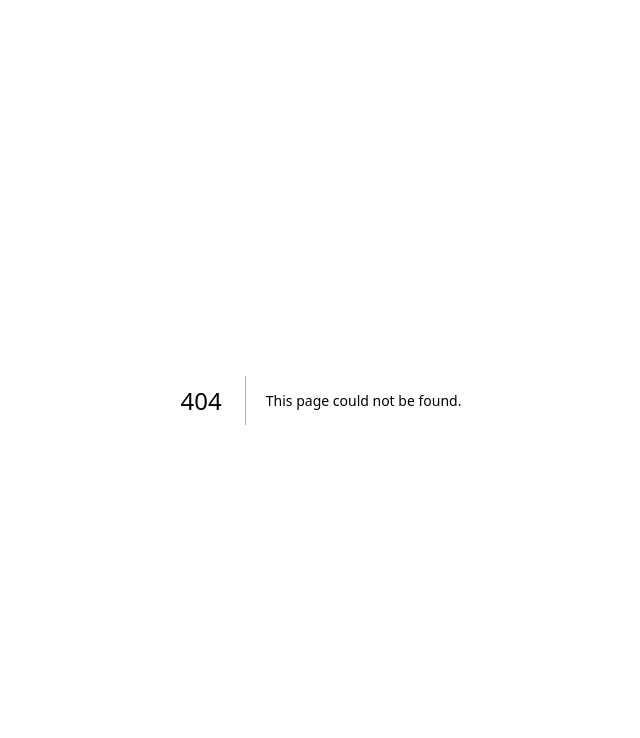
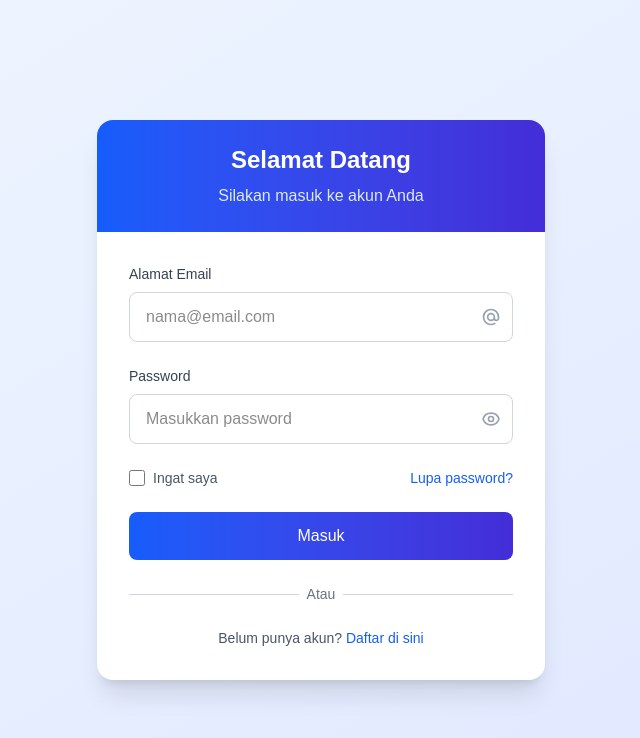
Before and after one commit to Gentahal/fe-pantau, a Next.js app: page /login in a window 1280 px wide. Before the commit this address had no page. Shown: the top 738 px of the page, without its empty margins (319-959 px from the left). Built offline with nearby package versions, Linux system fonts and the light colour scheme; no server answers.

Commit message:
first commit

```diff
--- a/package.json
+++ b/package.json
@@ -9,6 +9,7 @@
     "lint": "eslint"
   },
   "dependencies": {
+    "axios": "^1.13.2",
     "next": "16.0.3",
     "react": "19.2.0",
     "react-dom": "19.2.0"
--- /dev/null
+++ b/src/app/login/page.jsx
@@ -0,0 +1,155 @@
+"use client";
+import { useState } from "react";
+import api from "@/lib/api";
+
+export default function LoginPage() {
+    const [email, setEmail] = useState("");
+    const [password, setPassword] = useState("");
+    const [isLoading, setIsLoading] = useState(false);
+    const [showPassword, setShowPassword] = useState(false);
+
+    const handleLogin = async (e) => {
+        e.preventDefault();
+        setIsLoading(true);
+
+        try {
+            const res = await api.post("/auth/login", { email, password });
+            console.log(res.data);
+            // Biasanya di sini akan ada redirect atau penyimpanan token
+            alert("Login berhasil!");
+        } catch (err) {
+            console.error(err.response?.data);
+            const errorMessage = err.response?.data?.message || "Login gagal! Periksa email dan password Anda.";
+            alert(errorMessage);
+        } finally {
+            setIsLoading(false);
+        }
+    };
+
+    return (
+        <div className="min-h-screen bg-gradient-to-br from-blue-50 to-indigo-100 flex items-center justify-center p-4">
+            <div className="max-w-md w-full bg-white rounded-2xl shadow-xl overflow-hidden">
+                {/* Header */}
+                <div className="bg-gradient-to-r from-blue-600 to-indigo-700 p-6 text-white">
+                    <h1 className="text-2xl font-bold text-center">Selamat Datang</h1>
+                    <p className="text-blue-100 text-center mt-2">Silakan masuk ke akun Anda</p>
+                </div>
+
+                {/* Form */}
+                <form onSubmit={handleLogin} className="p-8 space-y-6">
+                    {/* Email Input */}
+                    <div className="space-y-2">
+                        <label htmlFor="email" className="block text-sm font-medium text-gray-700">
+                            Alamat Email
+                        </label>
+                        <div className="relative">
+                            <input
+                                id="email"
+                                type="email"
+                                placeholder="nama@email.com"
+                                value={email}
+                                onChange={(e) => setEmail(e.target.value)}
+                                className="w-full px-4 py-3 border border-gray-300 rounded-lg focus:ring-2 focus:ring-blue-500 focus:border-transparent transition-all duration-200 outline-none"
+                                required
+                                disabled={isLoading}
+                            />
+                            <div className="absolute inset-y-0 right-0 flex items-center pr-3">
+                                <svg className="w-5 h-5 text-gray-400" fill="none" stroke="currentColor" viewBox="0 0 24 24">
+                                    <path strokeLinecap="round" strokeLinejoin="round" strokeWidth={2} d="M16 12a4 4 0 10-8 0 4 4 0 008 0zm0 0v1.5a2.5 2.5 0 005 0V12a9 9 0 10-9 9m4.5-1.206a8.959 8.959 0 01-4.5 1.207" />
+                                </svg>
+                            </div>
+                        </div>
+                    </div>
+
+                    {/* Password Input */}
+                    <div className="space-y-2">
+                        <label htmlFor="password" className="block text-sm font-medium text-gray-700">
+                            Password
+                        </label>
+                        <div className="relative">
+                            <input
+                                id="password"
+                                type={showPassword ? "text" : "password"}
+                                placeholder="Masukkan password"
+                                value={password}
+                                onChange={(e) => setPassword(e.target.value)}
+                                className="w-full px-4 py-3 border border-gray-300 rounded-lg focus:ring-2 focus:ring-blue-500 focus:border-transparent transition-all duration-200 outline-none pr-12"
+                                required
+                                disabled={isLoading}
+                            />
+                            <button
+                                type="button"
+                                onClick={() => setShowPassword(!showPassword)}
+                                className="absolute inset-y-0 right-0 flex items-center pr-3 text-gray-400 hover:text-gray-600 transition-colors duration-200"
+                            >
+                                {showPassword ? (
+                                    <svg className="w-5 h-5" fill="none" stroke="currentColor" viewBox="0 0 24 24">
+                                        <path strokeLinecap="round" strokeLinejoin="round" strokeWidth={2} d="M13.875 18.825A10.05 10.05 0 0112 19c-4.478 0-8.268-2.943-9.543-7a9.97 9.97 0 011.563-3.029m5.858.908a3 3 0 114.243 4.243M9.878 9.878l4.242 4.242M9.878 9.878L6.59 6.59m9.02 9.02l3.83 3.83" />
+                                    </svg>
+                                ) : (
+                                    <svg className="w-5 h-5" fill="none" stroke="currentColor" viewBox="0 0 24 24">
+                                        <path strokeLinecap="round" strokeLinejoin="round" strokeWidth={2} d="M15 12a3 3 0 11-6 0 3 3 0 016 0z" />
+                                        <path strokeLinecap="round" strokeLinejoin="round" strokeWidth={2} d="M2.458 12C3.732 7.943 7.523 5 12 5c4.478 0 8.268 2.943 9.542 7-1.274 4.057-5.064 7-9.542 7-4.477 0-8.268-2.943-9.542-7z" />
+                                    </svg>
+                                )}
+                            </button>
+                        </div>
+                    </div>
+
+                    {/* Remember Me & Forgot Password */}
+                    <div className="flex items-center justify-between">
+                        <label className="flex items-center">
+                            <input
+                                type="checkbox"
+                                className="w-4 h-4 text-blue-600 border-gray-300 rounded focus:ring-blue-500"
+                            />
+                            <span className="ml-2 text-sm text-gray-600">Ingat saya</span>
+                        </label>
+                        <a href="#" className="text-sm text-blue-600 hover:text-blue-500 transition-colors duration-200">
+                            Lupa password?
+                        </a>
+                    </div>
+
+                    {/* Submit Button */}
+                    <button
+                        type="submit"
+                        disabled={isLoading}
+                        className="w-full bg-gradient-to-r from-blue-600 to-indigo-700 text-white py-3 px-4 rounded-lg font-medium hover:from-blue-700 hover:to-indigo-800 focus:ring-2 focus:ring-blue-500 focus:ring-offset-2 transition-all duration-200 disabled:opacity-50 disabled:cursor-not-allowed flex items-center justify-center"
+                    >
+                        {isLoading ? (
+                            <>
+                                <svg className="animate-spin -ml-1 mr-3 h-5 w-5 text-white" xmlns="http://www.w3.org/2000/svg" fill="none" viewBox="0 0 24 24">
+                                    <circle className="opacity-25" cx="12" cy="12" r="10" stroke="currentColor" strokeWidth="4"></circle>
+                                    <path className="opacity-75" fill="currentColor" d="M4 12a8 8 0 018-8V0C5.373 0 0 5.373 0 12h4zm2 5.291A7.962 7.962 0 014 12H0c0 3.042 1.135 5.824 3 7.938l3-2.647z"></path>
+                                </svg>
+                                Memproses...
+                            </>
+                        ) : (
+                            "Masuk"
+                        )}
+                    </button>
+
+                    {/* Divider */}
+                    <div className="relative">
+                        <div className="absolute inset-0 flex items-center">
+                            <div className="w-full border-t border-gray-300"></div>
+                        </div>
+                        <div className="relative flex justify-center text-sm">
+                            <span className="px-2 bg-white text-gray-500">Atau</span>
+                        </div>
+                    </div>
+
+                    {/* Register Link */}
+                    <div className="text-center">
+                        <p className="text-sm text-gray-600">
+                            Belum punya akun?{" "}
+                            <a href="#" className="font-medium text-blue-600 hover:text-blue-500 transition-colors duration-200">
+                                Daftar di sini
+                            </a>
+                        </p>
+                    </div>
+                </form>
+            </div>
+        </div>
+    );
+}
--- /dev/null
+++ b/src/lib/api.js
@@ -0,0 +1,8 @@
+import axios from "axios";
+
+const api = axios.create({
+  baseURL: process.env.NEXT_PUBLIC_API_URL,
+  withCredentials: true, // penting jika nanti pakai Sanctum atau session
+});
+
+export default api;
```
Also changed, not shown: 1 other file (tests, documents, lock files or other folders).
